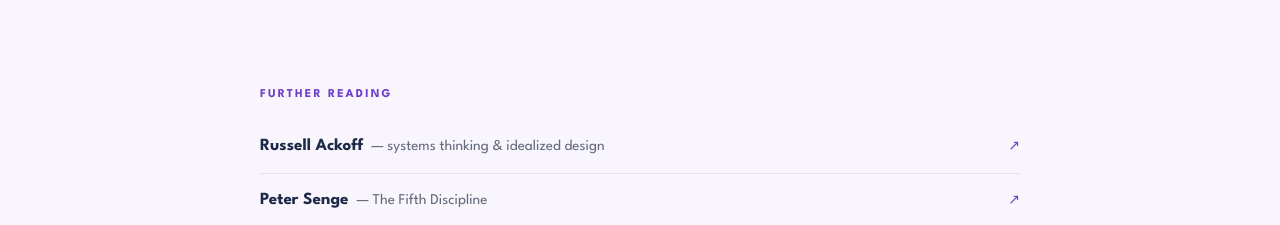
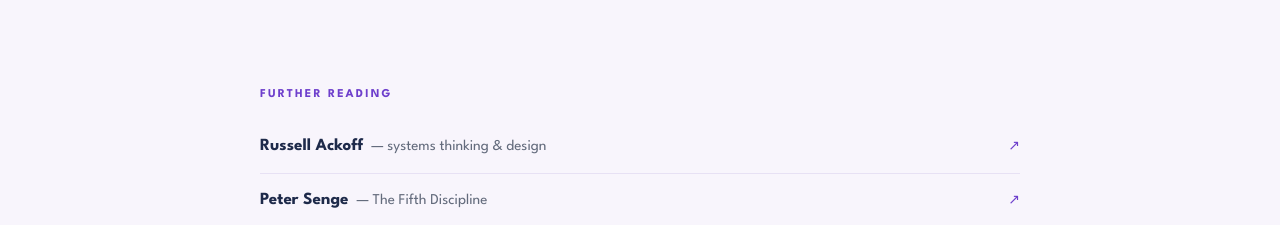
Before and after one commit to stevearntz/campfire-website, a Next.js app: page /team-effectiveness/the-model in a window 1280 px wide. Shown: the part 7260-7485 px from the top of the page. Built offline with nearby package versions, Linux system fonts and the light colour scheme; no server answers.

Commit message:
Further reading: Ackoff entry → "systems thinking & design"
Co-Authored-By: Claude Opus 4.8 (1M context) <noreply@anthropic.com>

```diff
--- a/app/(microsite)/team-effectiveness/the-model/_components/ModelContent.tsx
+++ b/app/(microsite)/team-effectiveness/the-model/_components/ModelContent.tsx
@@ -98,7 +98,7 @@ const RESEARCH = [
 ];
 
 const FURTHER_READING = [
-  { author: "Russell Ackoff", work: "systems thinking & idealized design", href: "https://en.wikipedia.org/wiki/Russell_L._Ackoff" },
+  { author: "Russell Ackoff", work: "systems thinking & design", href: "https://en.wikipedia.org/wiki/Russell_L._Ackoff" },
   { author: "Peter Senge", work: "The Fifth Discipline", href: "https://en.wikipedia.org/wiki/The_Fifth_Discipline" },
   { author: "Donella Meadows", work: "Thinking in Systems", href: "https://en.wikipedia.org/wiki/Donella_Meadows" },
   { author: "Thomas Malone", work: "coordination theory (MIT)", href: "https://cci.mit.edu/" },
```
